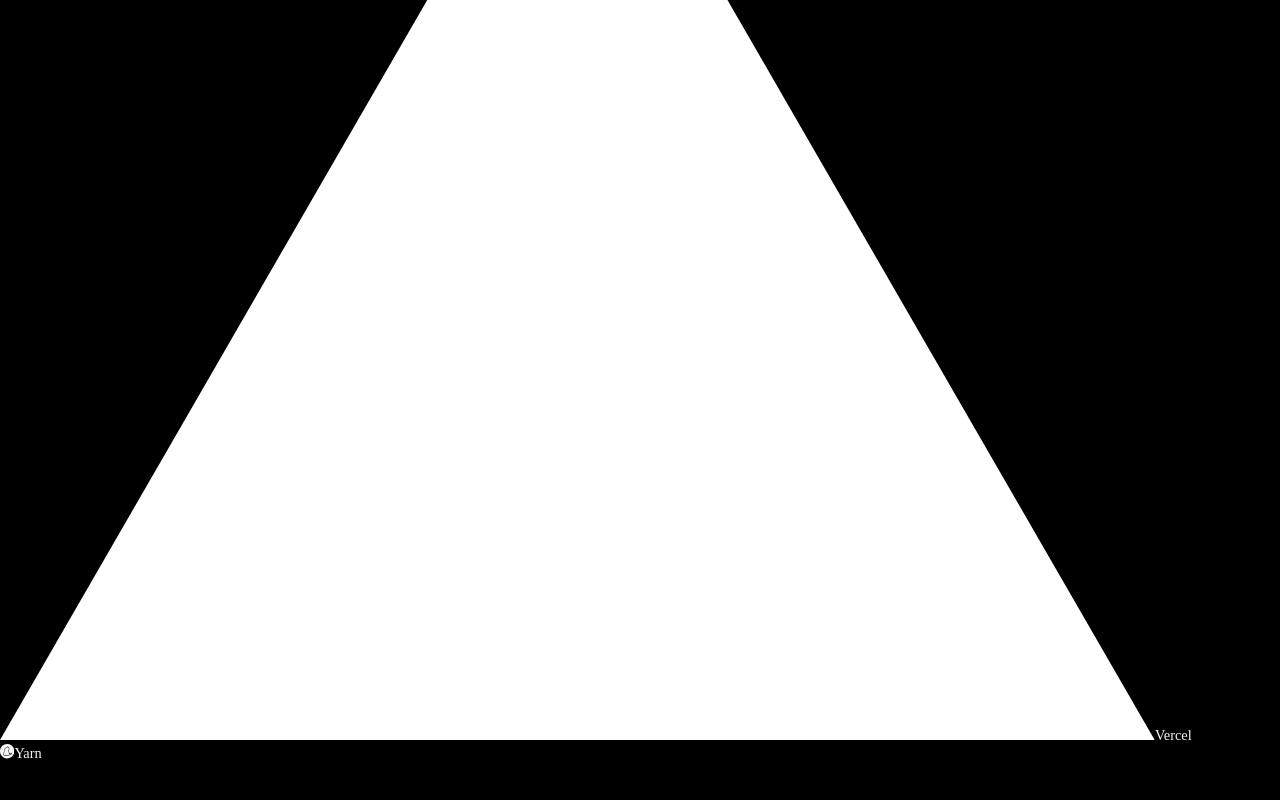
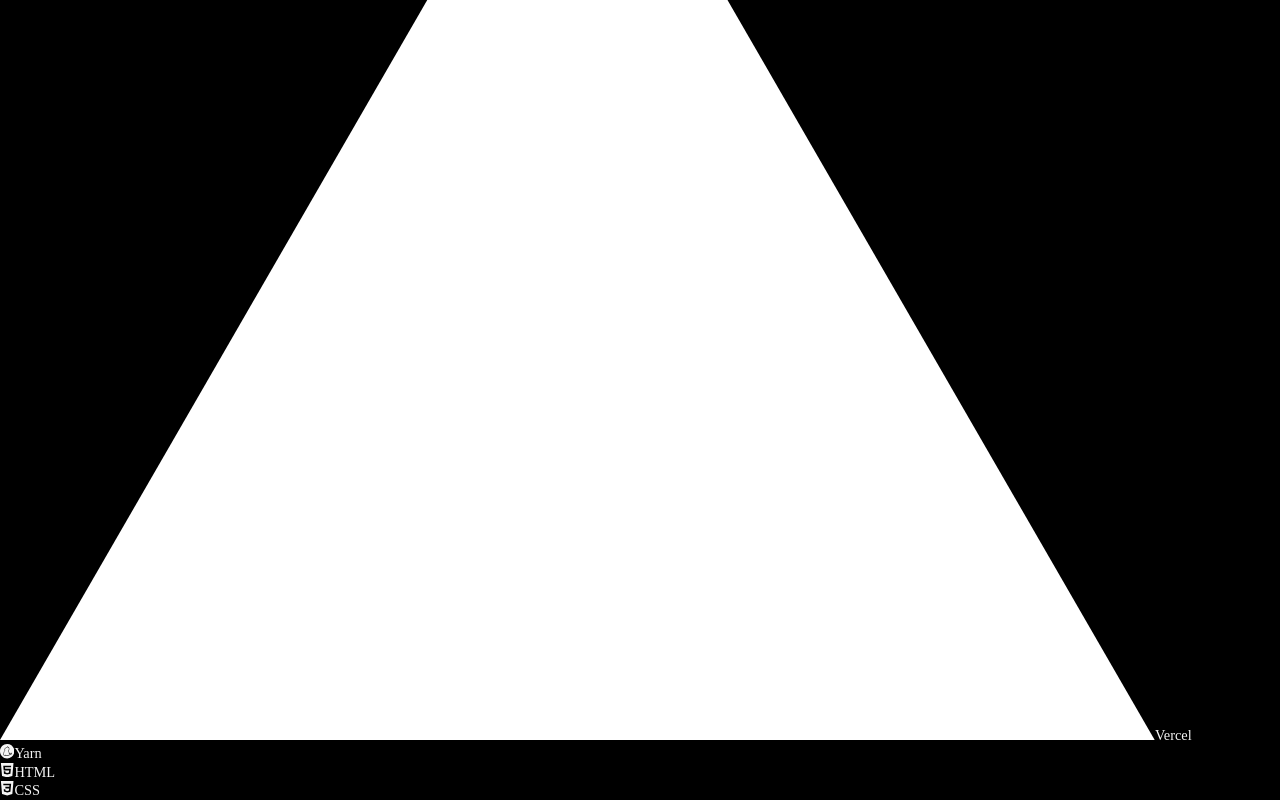
Before and after one commit to itsmeleow/me, a Next.js app: page / in a window 1280 px wide. Shown: the part 652-1452 px from the top of the page. Before the commit the page ends 1415 px from the top, so only its background shows below. Built offline with nearby package versions, Linux system fonts and the light colour scheme.

Commit message:
small changes

```diff
--- a/src/pages/index.tsx
+++ b/src/pages/index.tsx
@@ -22,9 +22,11 @@ export default function Home() {
 				</div>
 
 				<div className="space-y-2">
-					<h1 className="text-3xl font-semibold">Technologies 💻</h1>
-					<p className="text-white/50">What I work with</p>
-					<ul className="grid grid-cols-2 gap-4 py-4">
+					<h1 className="text-2xl font-semibold">Technologies 💻</h1>
+					<p className="text-white/50">
+						I use a wide range of technologies to create applications.
+					</p>
+					<ul className="grid grid-cols-3 md:grid-cols-4 gap-4 py-4">
 						<li className="flex space-x-2">
 							<span>
 								<svg
@@ -171,6 +173,44 @@ export default function Home() {
 							</span>
 							<span>Yarn</span>
 						</li>
+						<li className="flex items-center space-x-2">
+							<span>
+								<svg
+									stroke="currentColor"
+									fill="currentColor"
+									stroke-width="0"
+									role="img"
+									viewBox="0 0 24 24"
+									className="h-6 w-6"
+									height="1em"
+									width="1em"
+									xmlns="http://www.w3.org/2000/svg"
+								>
+									<title></title>
+									<path d="M1.5 0h21l-1.91 21.563L11.977 24l-8.564-2.438L1.5 0zm7.031 9.75l-.232-2.718 10.059.003.23-2.622L5.412 4.41l.698 8.01h9.126l-.326 3.426-2.91.804-2.955-.81-.188-2.11H6.248l.33 4.171L12 19.351l5.379-1.443.744-8.157H8.531z"></path>
+								</svg>
+							</span>
+							<span>HTML</span>
+						</li>
+						<li className="flex items-center space-x-2">
+							<span>
+								<svg
+									stroke="currentColor"
+									fill="currentColor"
+									stroke-width="0"
+									role="img"
+									viewBox="0 0 24 24"
+									className="h-6 w-6"
+									height="1em"
+									width="1em"
+									xmlns="http://www.w3.org/2000/svg"
+								>
+									<title></title>
+									<path d="M1.5 0h21l-1.91 21.563L11.977 24l-8.565-2.438L1.5 0zm17.09 4.413L5.41 4.41l.213 2.622 10.125.002-.255 2.716h-6.64l.24 2.573h6.182l-.366 3.523-2.91.804-2.956-.81-.188-2.11h-2.61l.29 3.855L12 19.288l5.373-1.53L18.59 4.414z"></path>
+								</svg>
+							</span>
+							<span>CSS</span>
+						</li>
 					</ul>
 				</div>
 			</div>
--- a/src/pages/talk.tsx
+++ b/src/pages/talk.tsx
@@ -8,8 +8,10 @@ export default function Talk() {
 		<Layout title="Talk">
 			<div className="space-y-8">
 				<div className="space-y-2">
-					<h1 className="text-4xl font-semibold">Let's talk 💬</h1>
-					<p className="text-md text-white/50">
+					<h1 className="text-2xl text-white font-bold sm:text-3xl">
+						Let's talk 💬
+					</h1>
+					<p className="text-white/50">
 						Leave a message through the form below or contact me through my
 						socials.
 					</p>
@@ -50,18 +52,6 @@ export default function Talk() {
 											error?.message ?? 'Something went wrong...',
 									},
 								);
-
-								// const response = fetch('/api/talk', options);
-
-								// await toast
-								// 	.promise(response, {
-								// 		loading: 'Sending...',
-								// 		success: 'Success!',
-								// 		error: (error: Error) =>
-								// 			error?.message ?? 'Something went wrong...',
-								// 	})
-								// 	.then(async () => router.push('/thanks'))
-								// 	.catch(() => null);
 							}}
 						>
 							<label className="grid grid-cols-1 space-y-1">
--- a/src/pages/thanks.tsx
+++ b/src/pages/thanks.tsx
@@ -6,7 +6,7 @@ export default function Thanks() {
 		<Layout title="Thanks">
 			<div className="space-y-4 py-10">
 				<h1 className="text-5xl font-bold">Thank you! 😄</h1>
-				<p className="opacity-80">
+				<p className="text-white/50">
 					I'll be in touch soon. Thanks for reaching out!
 					<br />
 					<br />– leo
--- a/src/styles/globals.css
+++ b/src/styles/globals.css
@@ -7,6 +7,7 @@ html {
 	min-height: 100%;
 	@apply bg-gradient-to-tr from-slate-900 to-black bg-black text-neutral-100;
 }
+
 p {
 	@apply text-lg leading-8;
 }
```
